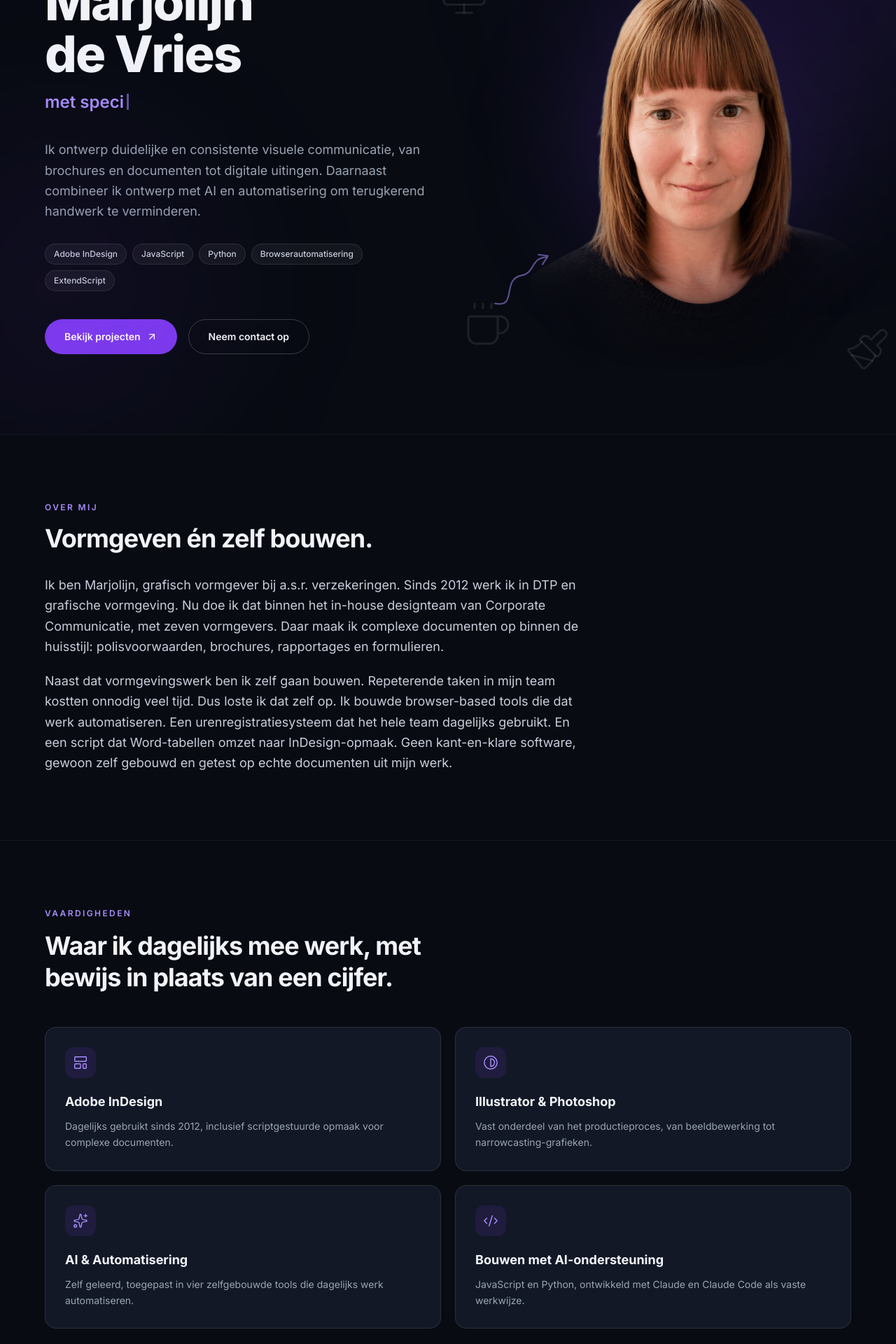
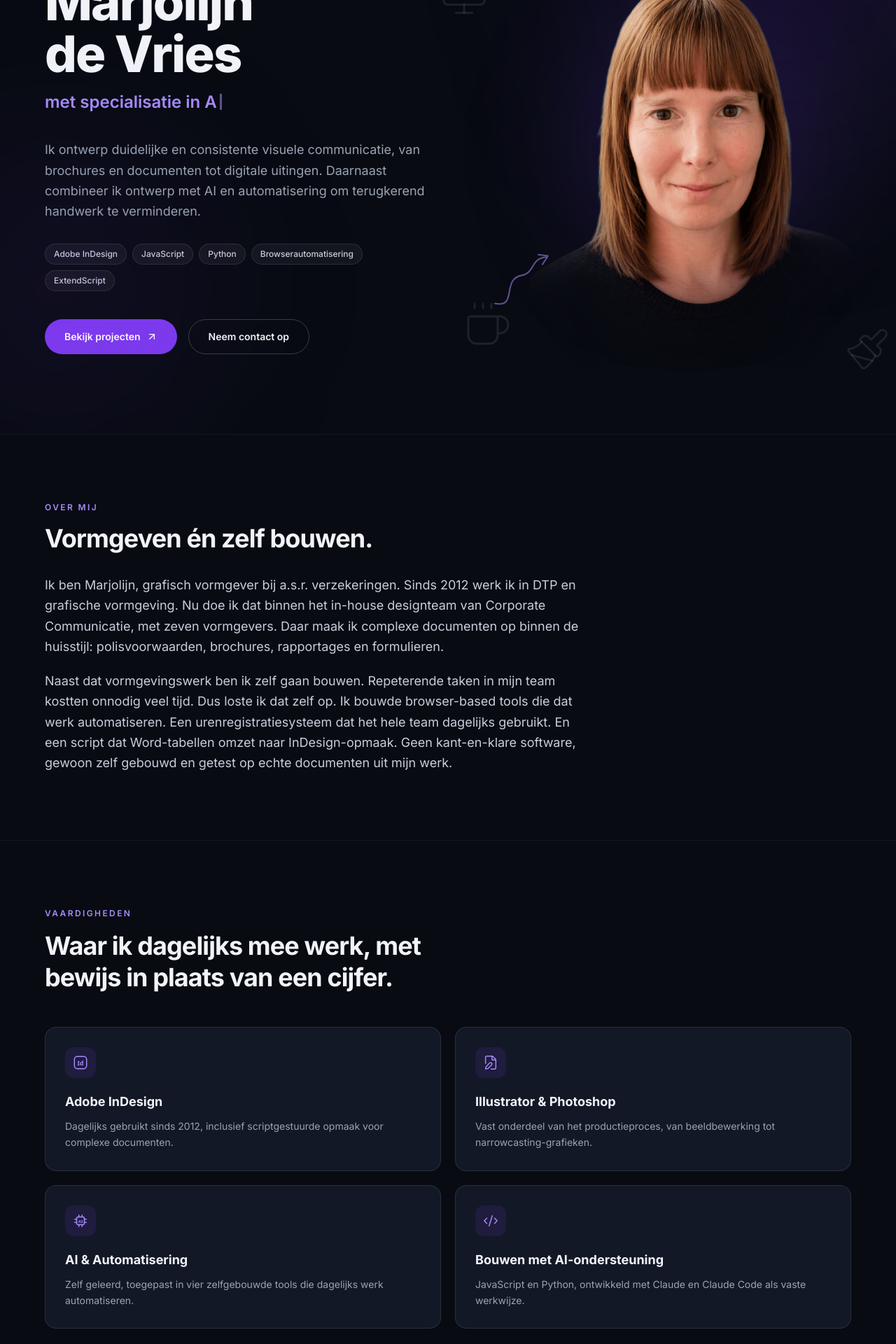
Before and after one commit to Marj091/portfolio-website, a Next.js app: page / in a window 1280 px wide. Shown: the part 180-2100 px from the top of the page at 70% size. Built offline with nearby package versions, Linux system fonts and the light colour scheme.

Commit message:
Social-links gekoppeld, financieel V2 via nieuwe bestandsnaam (cache-fix), typemachine iets sneller, vaardigheden-iconen (Id, papier+potlood, AI-chip), pijltjes tekenen 1x en blijven staan

```diff
--- a/app/page.tsx
+++ b/app/page.tsx
@@ -18,9 +18,7 @@ import {
   Paintbrush,
   BrainCircuit,
   Play,
-  LayoutTemplate,
-  Contrast,
-  Sparkles,
+  FilePen,
   Code2,
 } from "lucide-react";
 
@@ -45,6 +43,36 @@ function FacebookIcon({ size = 18, className }: { size?: number; className?: str
   return (
     <svg className={className} width={size} height={size} viewBox="0 0 24 24" fill="currentColor" aria-hidden>
       <path d="M24 12.07C24 5.4 18.63 0 12 0S0 5.4 0 12.07C0 18.1 4.39 23.1 10.13 24v-8.44H7.08v-3.49h3.05V9.41c0-3.02 1.79-4.69 4.53-4.69 1.31 0 2.68.24 2.68.24v2.97h-1.51c-1.49 0-1.96.93-1.96 1.89v2.25h3.33l-.53 3.49h-2.8V24C19.61 23.1 24 18.1 24 12.07z" />
+    </svg>
+  );
+}
+
+// InDesign-badge met "Id"
+function InDesignIcon({ size = 22, className }: { size?: number; className?: string }) {
+  return (
+    <svg className={className} width={size} height={size} viewBox="0 0 24 24" fill="none" aria-hidden>
+      <rect x="2.5" y="2.5" width="19" height="19" rx="4.5" stroke="currentColor" strokeWidth="1.6" />
+      <text x="12" y="16" textAnchor="middle" fontSize="9.5" fontWeight="700" fill="currentColor" fontFamily="system-ui, sans-serif">
+        Id
+      </text>
+    </svg>
+  );
+}
+
+// AI-chip met "AI"
+function AiChipIcon({ size = 22, className }: { size?: number; className?: string }) {
+  return (
+    <svg className={className} width={size} height={size} viewBox="0 0 24 24" fill="none" aria-hidden>
+      <rect x="6" y="6" width="12" height="12" rx="2.5" stroke="currentColor" strokeWidth="1.6" />
+      <path
+        d="M9.5 6V3M14.5 6V3M9.5 21v-3M14.5 21v-3M6 9.5H3M6 14.5H3M21 9.5h-3M21 14.5h-3"
+        stroke="currentColor"
+        strokeWidth="1.6"
+        strokeLinecap="round"
+      />
+      <text x="12" y="15" textAnchor="middle" fontSize="6.5" fontWeight="700" fill="currentColor" fontFamily="system-ui, sans-serif">
+        AI
+      </text>
     </svg>
   );
 }
@@ -99,7 +127,7 @@ const projects: {
     title: "Financieel dashboard",
     tags: ["Dataverwerking", "Categorisatie", "Dashboard"],
     note: "Cijfers geblurd voor privacy",
-    media: [{ type: "image", src: "/projecten/financieel.jpg" }],
+    media: [{ type: "image", src: "/projecten/financieel-v2.jpg" }],
     body: "Een bankapp geeft mij niet genoeg inzicht in mijn uitgaven en spaargedrag. Dus bouwde ik mijn eigen dashboard, dat een jaar aan transactiedata verwerkt. Het categoriseert uitgaven automatisch en maakt spaarpotjes bewerkbaar. Resultaat: beter overzicht en betere financiële beslissingen.",
   },
   {
@@ -138,17 +166,17 @@ const cv = [
 
 const skills = [
   {
-    icon: LayoutTemplate,
+    icon: InDesignIcon,
     title: "Adobe InDesign",
     body: "Dagelijks gebruikt sinds 2012, inclusief scriptgestuurde opmaak voor complexe documenten.",
   },
   {
-    icon: Contrast,
+    icon: FilePen,
     title: "Illustrator & Photoshop",
     body: "Vast onderdeel van het productieproces, van beeldbewerking tot narrowcasting-grafieken.",
   },
   {
-    icon: Sparkles,
+    icon: AiChipIcon,
     title: "AI & Automatisering",
     body: "Zelf geleerd, toegepast in vier zelfgebouwde tools die dagelijks werk automatiseren.",
   },
@@ -167,11 +195,10 @@ const navLinks = [
   { label: "Contact", href: "#contact" },
 ];
 
-// Vul de href's aan met je eigen profiel-URL's
 const socials = [
-  { icon: LinkedInIcon, href: "#", label: "LinkedIn" },
-  { icon: InstagramIcon, href: "#", label: "Instagram" },
-  { icon: FacebookIcon, href: "#", label: "Facebook" },
+  { icon: LinkedInIcon, href: "https://www.linkedin.com/in/marjolijn-de-vries-68938950/", label: "LinkedIn" },
+  { icon: InstagramIcon, href: "https://www.instagram.com/marjolijn91/", label: "Instagram" },
+  { icon: FacebookIcon, href: "https://www.facebook.com/marjolijn.devries.5", label: "Facebook" },
 ];
 
 // ─── Helpers ─────────────────────────────────────────────────────────────────
@@ -201,14 +228,14 @@ function Typewriter() {
     const current = TYPE_WORDS[wordIdx];
     let t: ReturnType<typeof setTimeout>;
     if (!deleting && text === current) {
-      t = setTimeout(() => setDeleting(true), 2400);
+      t = setTimeout(() => setDeleting(true), 2100);
     } else if (deleting && text === "") {
       setDeleting(false);
       setWordIdx((i) => (i + 1) % TYPE_WORDS.length);
     } else {
       t = setTimeout(
         () => setText(current.slice(0, deleting ? text.length - 1 : text.length + 1)),
-        deleting ? 55 : 125
+        deleting ? 45 : 95
       );
     }
     return () => clearTimeout(t);
@@ -253,15 +280,17 @@ function DrawnArrow({
         d={d}
         {...stroke}
         initial={{ pathLength: 0, opacity: 0 }}
-        animate={{ pathLength: [0, 1, 1, 0], opacity: [0, 1, 1, 0] }}
-        transition={{ duration: 7, times: [0, 0.16, 0.9, 1], repeat: Infinity, repeatDelay: 1.6, ease: "easeInOut", delay }}
+        whileInView={{ pathLength: 1, opacity: 1 }}
+        viewport={{ once: true }}
+        transition={{ duration: 1.3, delay, ease: "easeInOut" }}
       />
       <motion.path
         d={head}
         {...stroke}
         initial={{ pathLength: 0, opacity: 0 }}
-        animate={{ pathLength: [0, 0, 1, 1, 0], opacity: [0, 0, 1, 1, 0] }}
-        transition={{ duration: 7, times: [0, 0.13, 0.24, 0.9, 1], repeat: Infinity, repeatDelay: 1.6, ease: "easeInOut", delay }}
+        whileInView={{ pathLength: 1, opacity: 1 }}
+        viewport={{ once: true }}
+        transition={{ duration: 0.4, delay: delay + 1.2, ease: "easeOut" }}
       />
     </svg>
   );
--- a/scripts/prep-financieel-v2.mjs
+++ b/scripts/prep-financieel-v2.mjs
@@ -2,11 +2,11 @@ import sharp from "sharp";
 import path from "node:path";
 
 const src = "C:/Users/marjo/Documents/Nieuwe Website/Portfolio-werk beeldmateriaal/Financieel-DashboardV2.png";
-const out = path.resolve("public/projecten/financieel.jpg");
+const out = path.resolve("public/projecten/financieel-v2.jpg");
 
 await sharp(src)
   .resize({ width: 1500, withoutEnlargement: true })
   .jpeg({ quality: 88 })
   .toFile(out);
 
-console.log("financieel.jpg vervangen door V2");
+console.log("financieel-v2.jpg aangemaakt (nieuwe bestandsnaam, geen cache-botsing)");
```
Also changed, not shown: public/projecten/financieel-v2.jpg (added).
